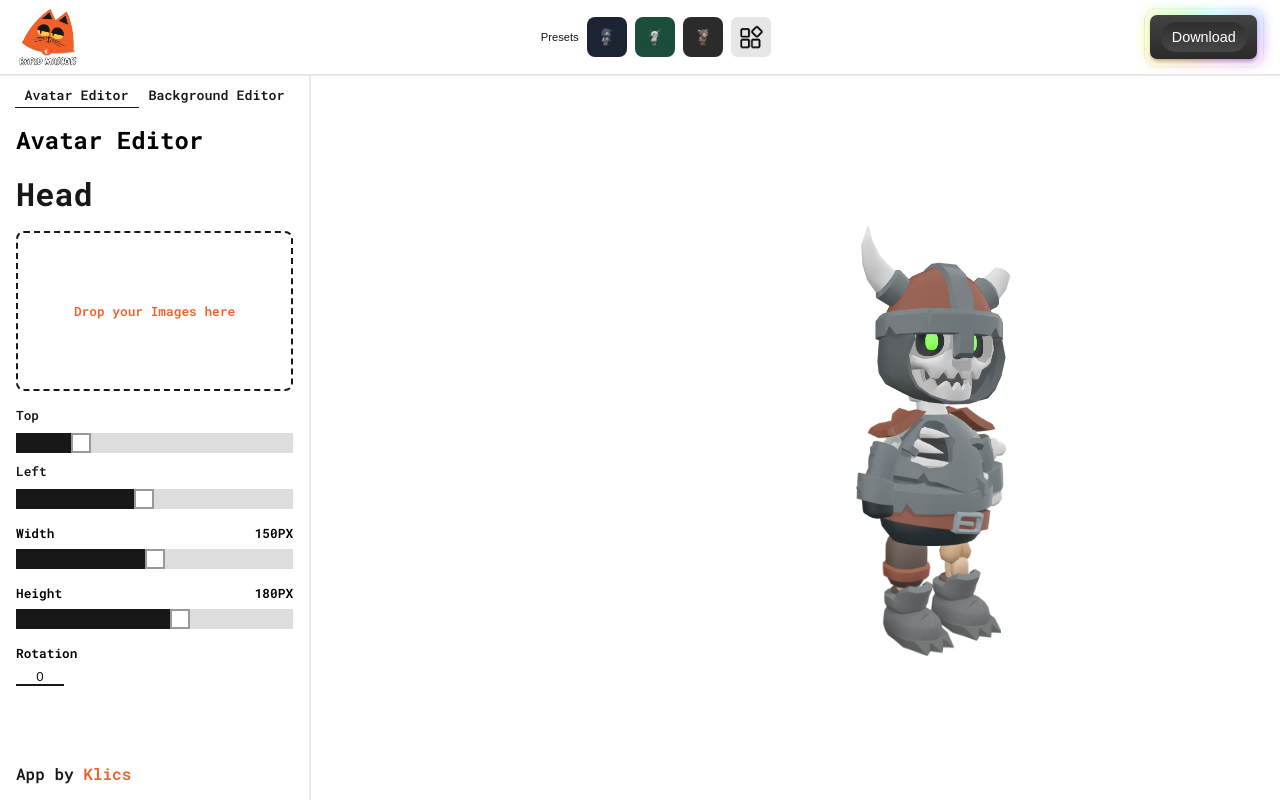
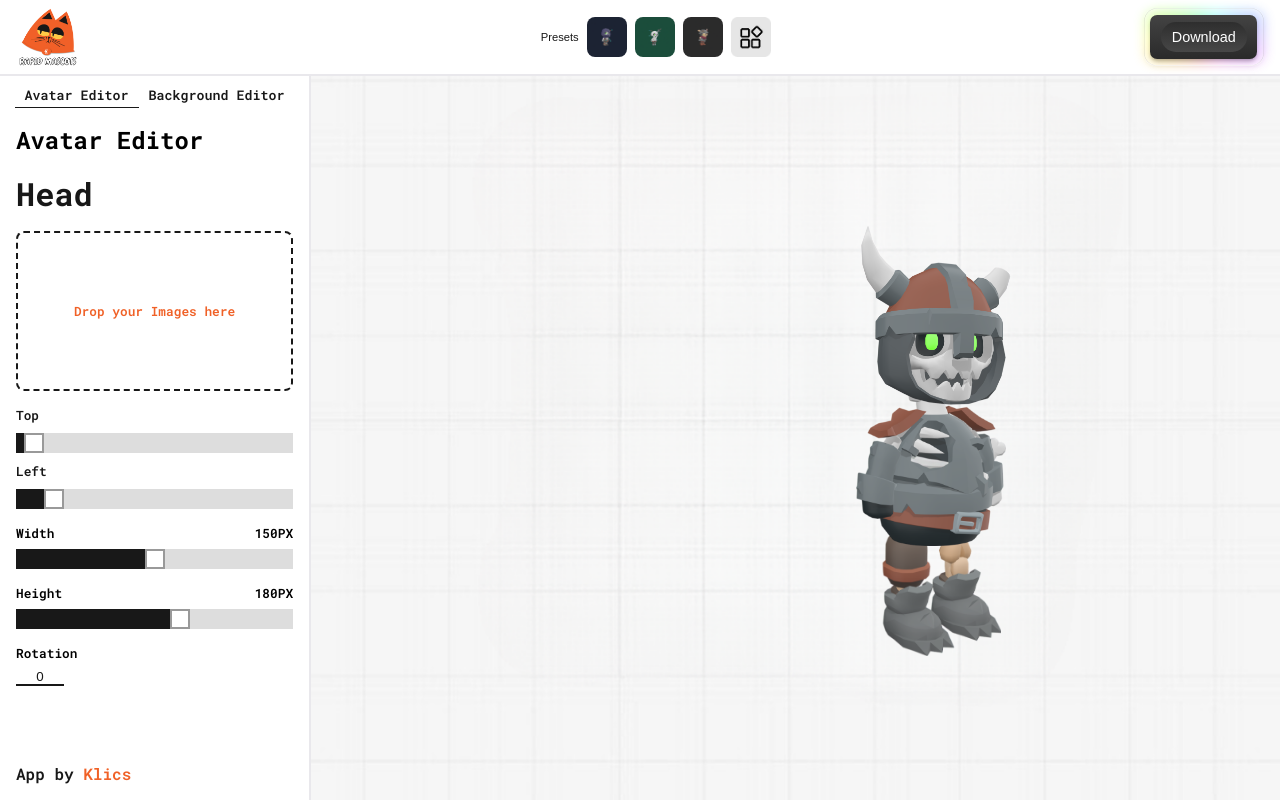
Before and after one commit to tamazm/rapidmascots, a Next.js app: page /editor in a window 1280 px wide. Built offline with nearby package versions, Linux system fonts and the light colour scheme; a web font is replaced by a local one.

Commit message:
dynamic background functionality

```diff
--- a/app/components/AvatarPreview.module.css
+++ b/app/components/AvatarPreview.module.css
@@ -25,9 +25,11 @@
   display: flex;
   flex-direction: column;
   align-items: center;
+  background-image: contain;
+  background-position: center;
+  background-repeat: no-repeat;
+  background-size: cover;
   justify-content: center;
-  width: 100%;
-  height: 100%;
   position: relative;
   overflow: hidden;
 }
--- a/app/components/AvatarPreview.tsx
+++ b/app/components/AvatarPreview.tsx
@@ -2,22 +2,37 @@ import styles from "./AvatarPreview.module.css";
 import DefHead from "../../public/assets/heads/head.png";
 import DefBody from "../../public/assets/bodies/body.png";
 import DefLegs from "../../public/assets/legs/legs.png";
-
-interface AvatarImages {
-  head: string;
-  body: string;
-  legs: string;
-}
+import { useEffect, useState } from "react";
 
 interface AvatarPreviewProps {
-  images: AvatarImages;
-  positions: { [key: string]: { top: number; left: number } };
-  size: { head: number; body: number; legs: number };
+  images: {
+    head: string;
+    body: string;
+    legs: string;
+  };
+  positions: {
+    head: { top: number; left: number };
+    body: { top: number; left: number };
+    legs: { top: number; left: number };
+  };
+  size: {
+    head: number;
+    body: number;
+    legs: number;
+  };
+  height: {
+    head: number;
+    body: number;
+    legs: number;
+  };
+  rotation: {
+    head: number;
+    body: number;
+    legs: number;
+  };
+  bgColor: string;
+  bgImage: string;
   onSelectPart: (part: string) => void;
-  rotation: { head: number; body: number; legs: number };
-  bgColor: string;
-  height: { head: number; body: number; legs: number };
-  bgImage: string;
 }
 
 export default function AvatarPreview({
@@ -31,10 +46,49 @@ export default function AvatarPreview({
   bgImage,
 }: AvatarPreviewProps) {
   const isDefaultImage = (image: string) => image.includes("default.png");
+  const [canvasDimensions, setCanvasDimensions] = useState({
+    width: 0,
+    height: 0,
+  });
+  const [scaleFactor, setScaleFactor] = useState(1);
+
+  useEffect(() => {
+    if (bgImage) {
+      const img = new Image();
+      img.src = bgImage;
+      img.onload = () => {
+        let canvasWidth = img.width;
+        let canvasHeight = img.height;
+
+        const maxDimension = 1000;
+        if (canvasWidth > maxDimension || canvasHeight > maxDimension) {
+          const aspectRatio = canvasWidth / canvasHeight;
+          if (canvasWidth > canvasHeight) {
+            canvasWidth = maxDimension;
+            canvasHeight = maxDimension / aspectRatio;
+          } else {
+            canvasHeight = maxDimension;
+            canvasWidth = maxDimension * aspectRatio;
+          }
+        }
+
+        setCanvasDimensions({ width: canvasWidth, height: canvasHeight });
+        setScaleFactor(img.width / canvasWidth);
+      };
+    }
+  }, [bgImage]);
 
   return (
-    <div className={styles.avatarPreview} style={{ backgroundColor: bgColor, backgroundImage: `url(${bgImage})` }}>
-      <div className={styles.avatarCanvas}>
+    <div className={styles.avatarPreview}>
+      <div
+        className={styles.avatarCanvas}
+        style={{
+          backgroundColor: bgColor,
+          backgroundImage: `url(${bgImage})`,
+          width: bgImage ? `${canvasDimensions.width}px` : "100%",
+          height: bgImage ? `${canvasDimensions.height}px` : "100%",
+        }}
+      >
         <img
           src={
             images.head && !isDefaultImage(images.head)
@@ -44,12 +98,12 @@ export default function AvatarPreview({
           alt="Head"
           className={styles.part}
           style={{
-            top: positions.head.top,
-            left: positions.head.left,
+            top: bgImage ? positions.head.top / scaleFactor : positions.head.top,
+            left: bgImage ? positions.head.left / scaleFactor : positions.head.left,
             zIndex: 9,
             transform: `rotate(${rotation.head}deg)`,
-            width: size.head,
-            height: height.head,
+            width: bgImage ? size.head / scaleFactor : size.head,
+            height: bgImage ? height.head / scaleFactor : height.head,
           }}
           onClick={() => onSelectPart("head")}
         />
@@ -62,12 +116,12 @@ export default function AvatarPreview({
           alt="Body"
           className={styles.part}
           style={{
-            top: positions.body.top,
-            left: positions.body.left,
+            top: bgImage ? positions.body.top / scaleFactor : positions.body.top,
+            left: bgImage ? positions.body.left / scaleFactor : positions.body.left,
             zIndex: 8,
             transform: `rotate(${rotation.body}deg)`,
-            width: size.body,
-            height: height.body,
+            width: bgImage ? size.body / scaleFactor : size.body,
+            height: bgImage ? height.body / scaleFactor : height.body,
           }}
           onClick={() => onSelectPart("body")}
         />
@@ -80,12 +134,12 @@ export default function AvatarPreview({
           alt="Legs"
           className={styles.part}
           style={{
-            top: positions.legs.top,
-            left: positions.legs.left,
+            top: bgImage ? positions.legs.top / scaleFactor : positions.legs.top,
+            left: bgImage ? positions.legs.left / scaleFactor : positions.legs.left,
             zIndex: 7,
             transform: `rotate(${rotation.legs}deg)`,
-            width: size.legs,
-            height: height.legs,
+            width: bgImage ? size.legs / scaleFactor : size.legs,
+            height: bgImage ? height.legs / scaleFactor : height.legs,
           }}
           onClick={() => onSelectPart("legs")}
         />
--- a/app/components/Sidebar.tsx
+++ b/app/components/Sidebar.tsx
@@ -4,10 +4,7 @@ import * as React from "react";
 
 interface SidebarProps {
   onUpload: (part: string, data: string | ArrayBuffer | null) => void;
-  onPositionChange: (
-    part: string,
-    position: { top: number; left: number }
-  ) => void;
+  onPositionChange: (part: "head" | "body" | "legs", position: { top: number; left: number }) => void;
   onSizeChange: (part: string, size: number) => void;
   selectedPart: string;
   positions: { [key: string]: { top: number; left: number } };
@@ -74,7 +71,7 @@ export default function Sidebar({
 
   const handlePositionChange = (
     event: React.ChangeEvent<HTMLInputElement>,
-    part: string,
+    part: "head" | "body" | "legs",
     axis: string
   ) => {
     const value = event.target.value ? parseInt(event.target.value, 10) : 0;
@@ -158,7 +155,7 @@ export default function Sidebar({
                 <input
                   type="range"
                   min="0"
-                  max="700"
+                  max="5000"
                   value={positions.head.top}
                   onChange={(e) => handlePositionChange(e, "head", "top")}
                   className={styles.MInput}
@@ -167,7 +164,7 @@ export default function Sidebar({
                 <input
                   type="range"
                   min="0"
-                  max="1200"
+                  max="5000"
                   value={positions.head.left}
                   onChange={(e) => handlePositionChange(e, "head", "left")}
                   className={styles.MInput}
@@ -253,7 +250,7 @@ export default function Sidebar({
                 <input
                   type="range"
                   min="0"
-                  max="700"
+                  max="5000"
                   value={positions.body.top}
                   onChange={(e) => handlePositionChange(e, "body", "top")}
                   className={styles.MInput}
@@ -262,7 +259,7 @@ export default function Sidebar({
                 <input
                   type="range"
                   min="0"
-                  max="1200"
+                  max="5000"
                   value={positions.body.left}
                   onChange={(e) => handlePositionChange(e, "body", "left")}
                   className={styles.MInput}
@@ -348,7 +345,7 @@ export default function Sidebar({
                 <input
                   type="range"
                   min="0"
-                  max="700"
+                  max="5000"
                   value={positions.legs.top}
                   onChange={(e) => handlePositionChange(e, "legs", "top")}
                   className={styles.MInput}
@@ -357,7 +354,7 @@ export default function Sidebar({
                 <input
                   type="range"
                   min="0"
-                  max="1200"
+                  max="5000"
                   value={positions.legs.left}
                   onChange={(e) => handlePositionChange(e, "legs", "left")}
                   className={styles.MInput}
--- a/app/editor/page.tsx
+++ b/app/editor/page.tsx
@@ -58,7 +58,9 @@ export default function EditorPage() {
   });
 
   const [positions, setPositions] = useState<{
-    [key: string]: { top: number; left: number };
+    head: { top: number; left: number };
+    body: { top: number; left: number };
+    legs: { top: number; left: number };
   }>({
     head: { top: 150, left: 550 },
     body: { top: 290, left: 545 },
@@ -76,8 +78,10 @@ export default function EditorPage() {
     }
   };
 
+  type Part = "head" | "body" | "legs";
+
   const handlePositionChange = (
-    part: string,
+    part: Part,
     position: { top?: number; left?: number }
   ) => {
     setPositions((prevPositions) => ({
@@ -143,6 +147,7 @@ export default function EditorPage() {
           canvas.width = canvasWidth;
           canvas.height = canvasHeight;
           ctx.drawImage(bgImg, 0, 0, canvasWidth, canvasHeight);
+          console.log("sigrdze sigane", canvasWidth, canvasHeight);
         } else {
           canvas.width = canvasWidth;
           canvas.height = canvasHeight;
```
Also changed, not shown: app/page.tsx (+11 -11 lines).
